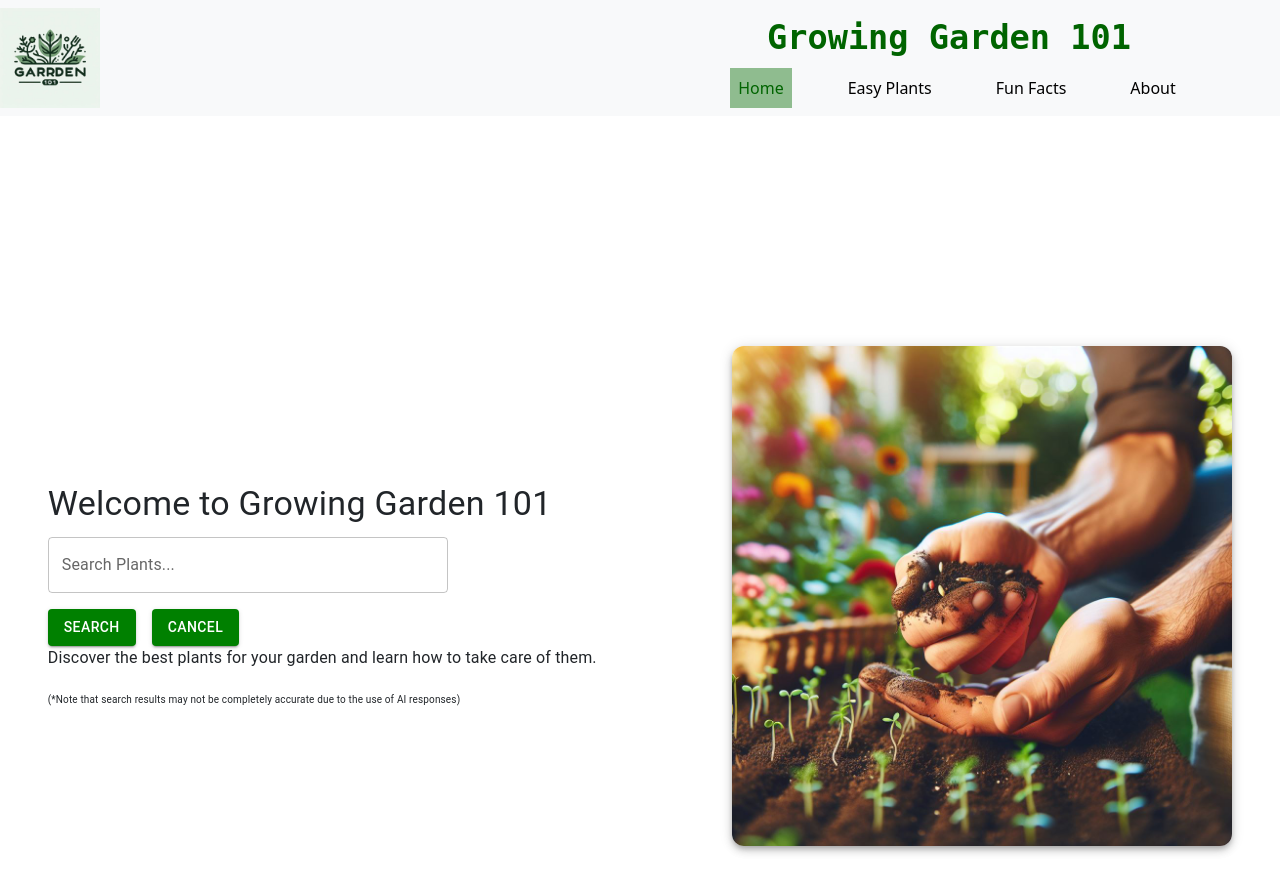
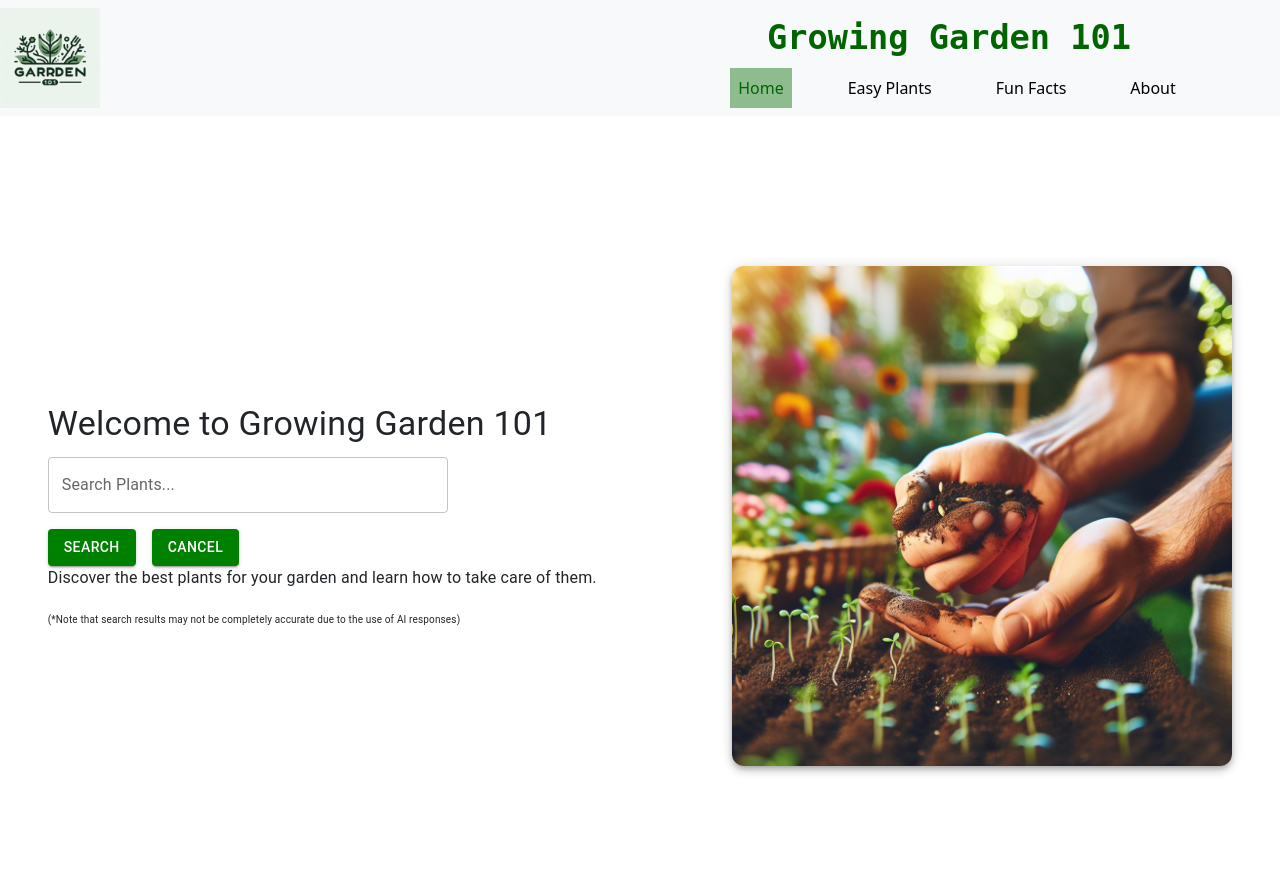
Before and after one commit to maryjohnben/growingGarden101, a React (Vite) app in the folder garden-frontend/: page / in a window 1280 px wide. Shown: the top 892 px of the page. Built offline with nearby package versions, Linux system fonts and the light colour scheme; no server answers.

Commit message:
fixed some last min issues

```diff
--- a/garden-frontend/src/pages/Home.jsx
+++ b/garden-frontend/src/pages/Home.jsx
@@ -7,7 +7,7 @@ import PlantSearchForm from "./PlantSearchForm";
 import axios from "axios";
 
 const API_BASE_URL =
-    import.meta.env.FLASK_APP_API_BASE_URL || "http://localhost:5000";
+    import.meta.env.VITE_FLASK_APP_API_BASE_URL || "http://localhost:5000";
 
 export const Home = () => {
 
@@ -68,7 +68,7 @@ export const Home = () => {
               alignItems="center"
               style={{minHeight: "100vh"}}
               spacing={5}
-              marginTop={10}
+              // marginTop={1}
         > {/* Ensures full-page width */}
 
         {/* Left Section: Search Box & Text */}
--- a/garden-frontend/src/pages/LocationAssistanceAI.jsx
+++ b/garden-frontend/src/pages/LocationAssistanceAI.jsx
@@ -43,7 +43,7 @@ export const LocationAssistanceAI = () => {
               direction="column"
               style={{minHeight: "100vh"}}
               spacing={5}
-              marginTop={7}
+              marginTop={5}
         >
             <Grid item>
                 <Typography variant="h4" color="green"
--- a/garden-frontend/src/pages/PlantResults.jsx
+++ b/garden-frontend/src/pages/PlantResults.jsx
@@ -6,7 +6,7 @@ import axios from "axios";
 import Grid from "@mui/material/Grid2";
 
 const API_BASE_URL =
-  import.meta.env.FLASK_APP_API_BASE_URL || "http://localhost:5000";
+  import.meta.env.VITE_FLASK_APP_API_BASE_URL || "http://localhost:5000";
 
 export const PlantResults = () => {
     const navigate = useNavigate();
```
